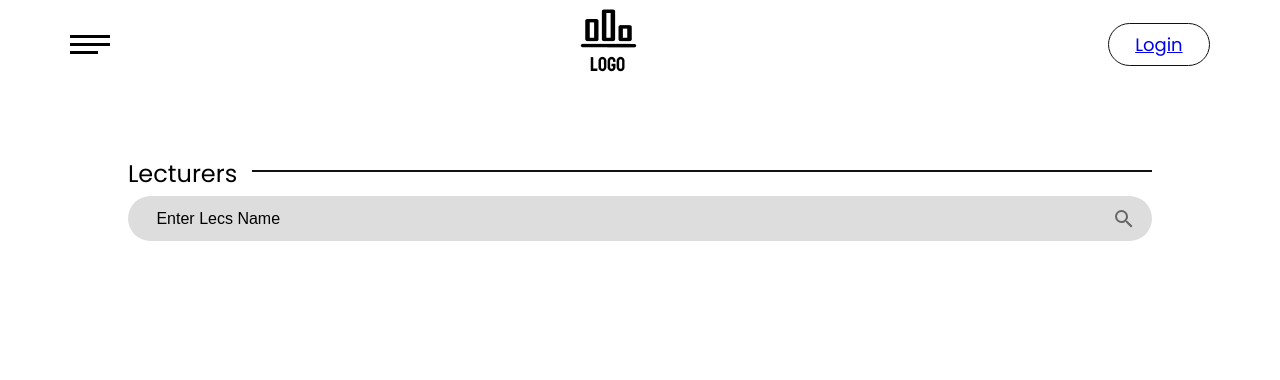
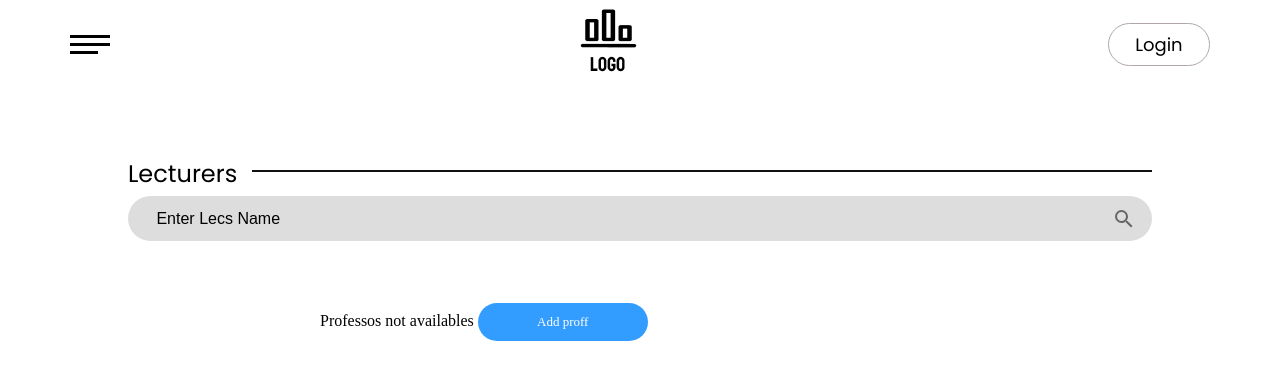
Before and after one commit to odhis101/rmp4, a PHP site: page /lecturers.php in a window 1280 px wide. Shown: the top 380 px of the page. Run offline with PHP 8.4, Linux system fonts and the light colour scheme; the visitor is signed in with stand-in values (Sample User, id 1); data that the repository does not hold is empty.

Commit message:
modified:   assets/css/style.css 	modified:   index.php 	modified:   lecturers.php 	modified:   login.php 	modified:   php/navbar_out.php

```diff
--- a/assets/css/style.css
+++ b/assets/css/style.css
@@ -55,24 +55,44 @@ nav img:nth-child(2){
 .signUpBtn{
     background: transparent;
 
-    border: solid 1px #111;
+    border: solid 1px rgb(177, 167, 167);
     cursor: pointer;
     padding: 7px 26px;
     height: auto;
     border-radius: 30px;
     font-family: poppins-regular;
     font-size: 18px;
-
-}.signUpBtn a {
-    color: inherit;
     text-decoration: none;
-
+    color:inherit;
+}
+.signUpBtn a {
+    margin: 0 1rem;
+    font-size: 1.7rem;
+    color: black;
 }
 
-.userName{
-    display: flex;
-    justify-content: center;
-    align-items: center;
+.addproff {
+    display: inline-block;
+
+    background: #339DFF;
+    color: #fff;
+
+    text-decoration: none;
+    font-size: 13px;
+    line-height: 38px;
+    border-radius: 50px;
+    -webkit-transition: all 0.3s;
+    transition: all 0.3s;
+    width: 170px;
+    text-align: center;
+  }
+  .center {
+
+    width: 50%;
+    margin: 2%;
+    margin-left: auto;
+    margin-right: auto;
+    border-color: #27ae60;
 }
 
 .inactive-div{
--- a/lecturers.php
+++ b/lecturers.php
@@ -86,7 +86,12 @@ if($row > 0){
 
 
 ?>
-
+</div>
+</div>
+<div class="center">
+        <p> Professos not availables <a class="addproff" href="">Add proff</a>
+        </p>
+    </div>
 
 </body>
 <script src="assets/javascript/main.js"></script>
--- a/php/navbar_out.php
+++ b/php/navbar_out.php
@@ -8,7 +8,7 @@
 
     <link rel="stylesheet" href="assets/css/style.css">
     <link rel="stylesheet" href="assets/css/fonts.css">
-    <title>PROF</title>
+    <title>PROsF</title>
 </head>
 <body>
     <nav>
```
Also changed, not shown: index.php (+7 -2 lines), login.php (+35 -8 lines).
